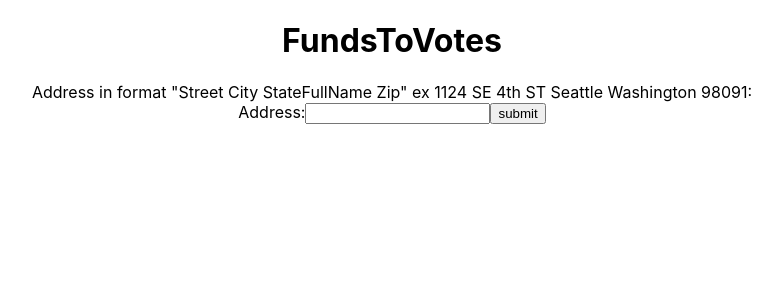
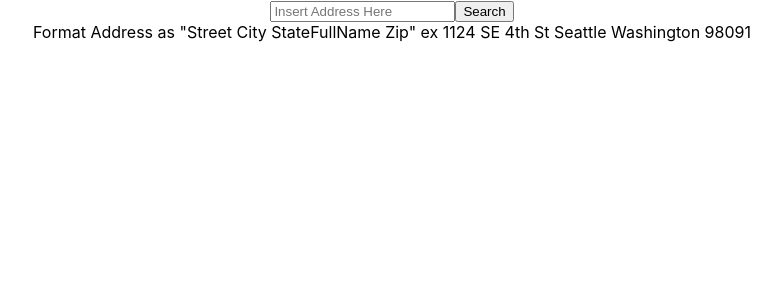
Before and after one commit to FundsToVotes/FundsToVotes-web, a React (Create React App) app: page / in a window 1280 px wide. Shown: the top 300 px of the page, without its empty margins (248-1030 px from the left). Built offline with nearby package versions, Linux system fonts and the light colour scheme.

Commit message:
front page structure

```diff
--- a/src/LandingPage.js
+++ b/src/LandingPage.js
@@ -4,16 +4,9 @@ import { useState } from 'react';
 export function LandingPage() {
     return(
         <div>
-            <Title />
             <AddressInput />
         </div>
     );
-}
-
-function Title() {
-    return(
-        <h1>FundsToVotes</h1>
-    )
 }
 
 function AddressInput() {
@@ -32,10 +25,10 @@ function AddressInput() {
             <div>
                 <form onSubmit={e => onSubmit(e)}>
                 <label>
-                    Address in format "Street City StateFullName Zip" ex 1124 SE 4th ST Seattle Washington 98091:<br/> Address:
-                    <input type="text" address="address" onChange={e => setAddress(e.target.value)}/>
+                    <input type="text" placeholder="Insert Address Here" address="address" onChange={e => setAddress(e.target.value)}/>
+                    <input type="submit" value="Search"/><br/>
+                    Format Address as "Street City StateFullName Zip" ex 1124 SE 4th St Seattle Washington 98091
                 </label>
-                <input type="submit" value="submit"/>
             </form>
             </div>
         )
```
